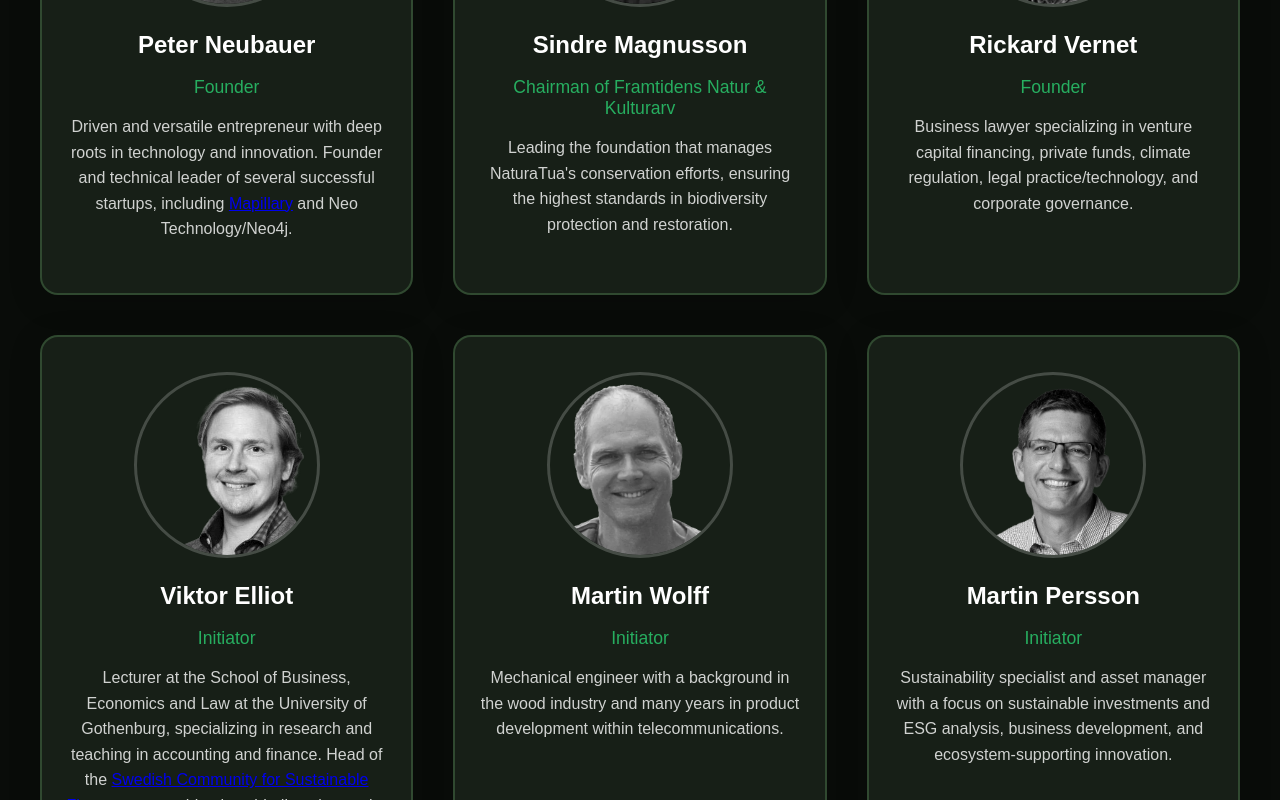
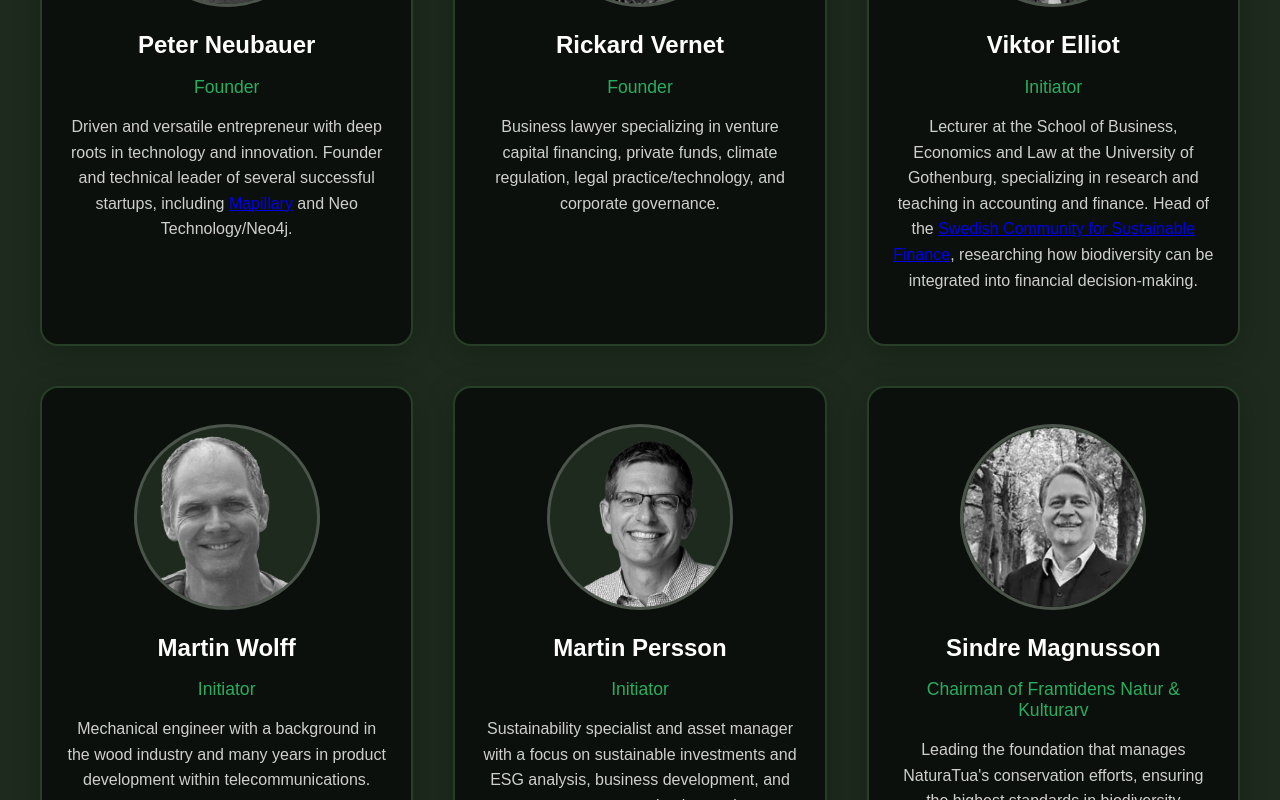
Before and after one commit to peterneubauer/map-layers, a React (Create React App) app: page / in a window 1280 px wide. Shown: the part 1760-2560 px from the top of the page. Built offline with nearby package versions, Linux system fonts and the light colour scheme; no server answers.

Commit message:
Better colors

```diff
--- a/src/App.css
+++ b/src/App.css
@@ -61,6 +61,7 @@ body {
   font-family: 'Work Sans', Arial, sans-serif;
   margin: 0;
   padding: 0;
+  background: #1e2a1e;
 }
 
 .hero {
@@ -116,7 +117,6 @@ body {
   min-height: 80vh;
   position: relative;
   z-index: 2;
-  background: #f8f8f8;
   padding: 0;
 }
 
@@ -246,7 +246,6 @@ body {
   content: '';
   position: absolute;
   inset: 0;
-  background: rgba(0,0,0,0.7);
 }
 
 .people-content {
@@ -276,7 +275,7 @@ body {
 }
 
 .team-member {
-  background: rgba(30, 40, 30, 0.7);
+  background: rgba(0,0,0,0.6);
   border: 2px solid rgba(120, 200, 120, 0.25);
   border-radius: 18px;
   padding: 2.2rem 1.5rem;
@@ -297,6 +296,7 @@ body {
   overflow: hidden;
   border: 3px solid rgba(255, 255, 255, 0.2);
   transition: border-color 0.3s ease;
+  background: #1e2a1e;
 }
 
 .team-member:hover .member-image {
@@ -362,3 +362,8 @@ body {
 .footer {
   background: #1e2a1e;
 }
+
+.fullscreen-wrapper,
+.leaflet-container {
+  background: #1e2a1e !important;
+}
--- a/src/components/People.tsx
+++ b/src/components/People.tsx
@@ -14,16 +14,6 @@ const People: React.FC = () => {
             <p className="role">Founder</p>
             <p className="bio">
               Driven and versatile entrepreneur with deep roots in technology and innovation. Founder and technical leader of several successful startups, including <a href="https://www.mapillary.com/" target="_blank" rel="noopener noreferrer">Mapillary</a> and Neo Technology/Neo4j.
-            </p>
-          </div>
-          <div className="team-member">
-            <div className="member-image">
-              <img src="/map-layers/team/sindre.webp" alt="Sindre Magnusson" />
-            </div>
-            <h3>Sindre Magnusson</h3>
-            <p className="role">Chairman of Framtidens Natur & Kulturarv</p>
-            <p className="bio">
-              Leading the foundation that manages NaturaTua's conservation efforts, ensuring the highest standards in biodiversity protection and restoration.
             </p>
           </div>
           <div className="team-member">
@@ -66,6 +56,17 @@ const People: React.FC = () => {
               Sustainability specialist and asset manager with a focus on sustainable investments and ESG analysis, business development, and ecosystem-supporting innovation.
             </p>
           </div>
+          <div className="team-member">
+            <div className="member-image">
+              <img src="/map-layers/team/sindre.webp" alt="Sindre Magnusson" />
+            </div>
+            <h3>Sindre Magnusson</h3>
+            <p className="role">Chairman of Framtidens Natur & Kulturarv</p>
+            <p className="bio">
+              Leading the foundation that manages NaturaTua's conservation efforts, ensuring the highest standards in biodiversity protection and restoration.
+            </p>
+          </div>
+
         </div>
       </div>
     </section>
```
